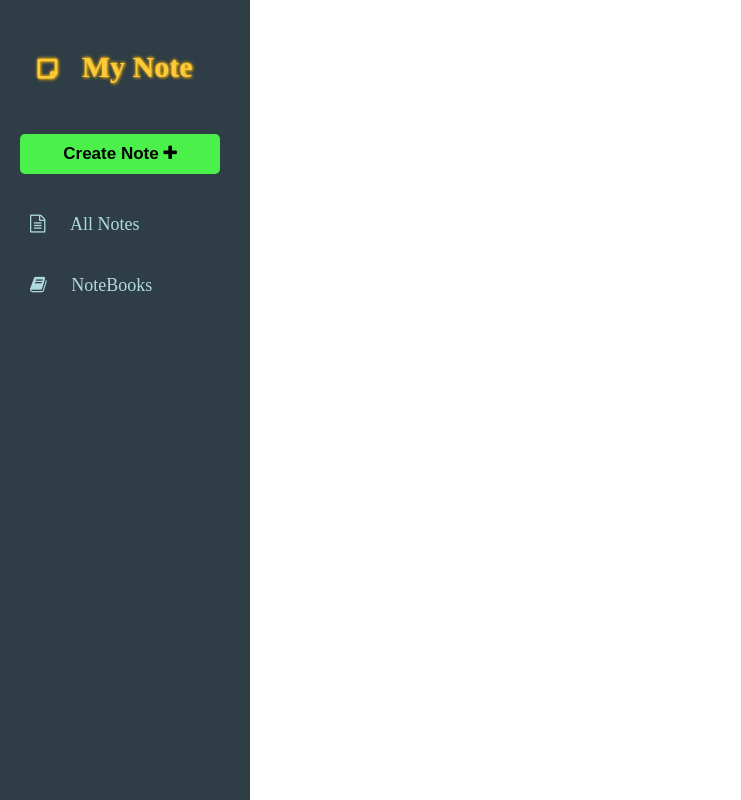
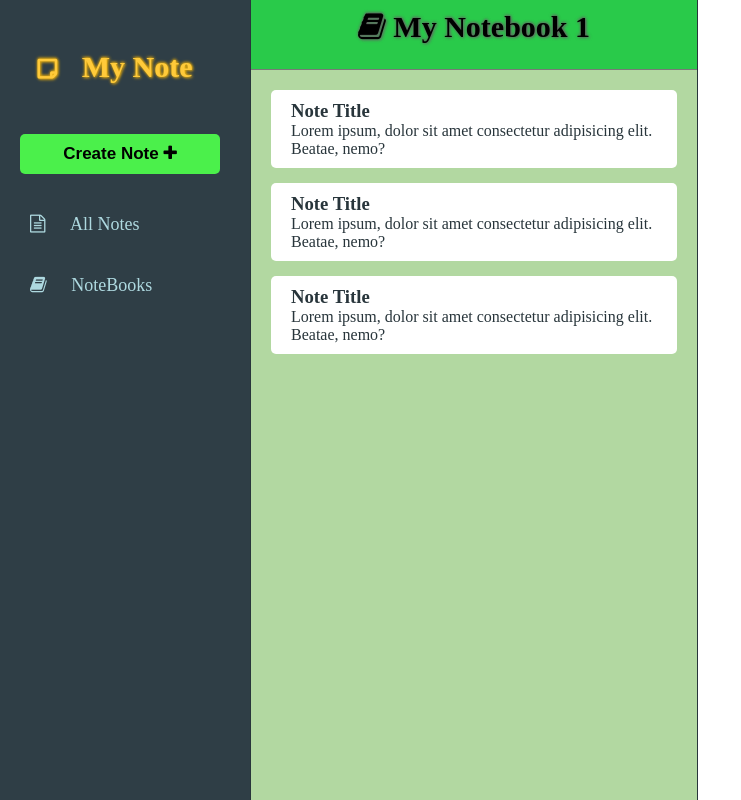
Before and after one commit to RatulSikder97/my-note-app, a plain HTML site: page index.html in a window 1280 px wide. Shown: the whole page, without its empty margins (0-741 px from the left). Drawn offline with Linux system fonts and the light colour scheme.

Commit message:
all notes section

```diff
--- a/index.html
+++ b/index.html
@@ -17,7 +17,7 @@
 
 <body>
     <div class="container">
-
+        <!-- Sidebar start -->
         <div class="side-bar">
             <div class="logo">
                 <i class="fa fa-sticky-note-o" aria-hidden="true"></i>
@@ -41,9 +41,40 @@
                 </ul>
             </div>
         </div>
+        <!-- Sidebar end -->
+
+        <!-- all notes start -->
         <div class="all-notes">
+            <div class="title-head">
+                <h2><i class="fa fa-book" aria-hidden="true"></i> My Notebook 1</h2>
+            </div>
+            <div class="notes">
+                <ul>
+                    <li>
+                        <a href="#">
+                            <h3>Note Title</h3>
+                            <p>Lorem ipsum, dolor sit amet consectetur adipisicing elit. Beatae, nemo?</p>
+                        </a>
+                    </li>
 
+                    <li>
+                        <a href="#">
+                            <h3>Note Title</h3>
+                            <p>Lorem ipsum, dolor sit amet consectetur adipisicing elit. Beatae, nemo?</p>
+                        </a>
+                    </li>
+
+                    <li>
+                        <a href="#">
+                            <h3>Note Title</h3>
+                            <p>Lorem ipsum, dolor sit amet consectetur adipisicing elit. Beatae, nemo?</p>
+                        </a>
+                    </li>
+                </ul>
+            </div>
         </div>
+        <!-- all notes end -->
+
         <div class="main-content">
 
         </div>
--- a/style.css
+++ b/style.css
@@ -8,6 +8,10 @@
 
 html {
   font-size: 62.5%;
+}
+
+.container {
+  display: flex;
 }
 
 /* =================== */
@@ -85,3 +89,55 @@ html {
 .btn:hover {
   background: #3ec400;
 }
+/* =================== */
+/* all notes section */
+/* =================== */
+.all-notes {
+  background: #b2d8a1;
+  width: 35%;
+  height: 100vh;
+  border-right: 0.1rem solid #28353b;
+  border-left: 0.1rem solid #28353b;
+}
+
+.title-head {
+  color: #000000;
+  display: inline-block;
+  height: 7rem;
+  font-size: 2rem;
+  text-align: center;
+  text-shadow: 0.1rem 0.1rem 0.3rem #636363, 0rem -0.1rem 0.3rem #636363;
+  width: 100%;
+  padding: 1rem 2rem;
+  background: #29ca4a;
+  border-bottom: 0.1rem solid rgb(121, 120, 120);
+}
+
+.notes {
+  width: 100%;
+  padding: 2rem;
+  font-size: 1.6rem;
+}
+
+.notes ul li {
+  margin-bottom: 1.5rem;
+  display: inline-block;
+  width: 100%;
+  background: #fff;
+  padding: 1rem 2rem;
+  height: fit-content;
+  border-radius: 0.5rem;
+}
+
+.notes ul li:hover {
+  box-shadow: 0.1rem 0.1rem 0.3rem #60cbfd, 0.1rem -0.1rem 0.3rem #60cbfd,
+    -0.1rem 0.1rem 0.3rem #60cbfd;
+}
+.notes ul li a {
+  color: #28353b;
+  width: 100%;
+  height: 100%;
+}
+/* =================== */
+/* main-content section */
+/* =================== */
```
